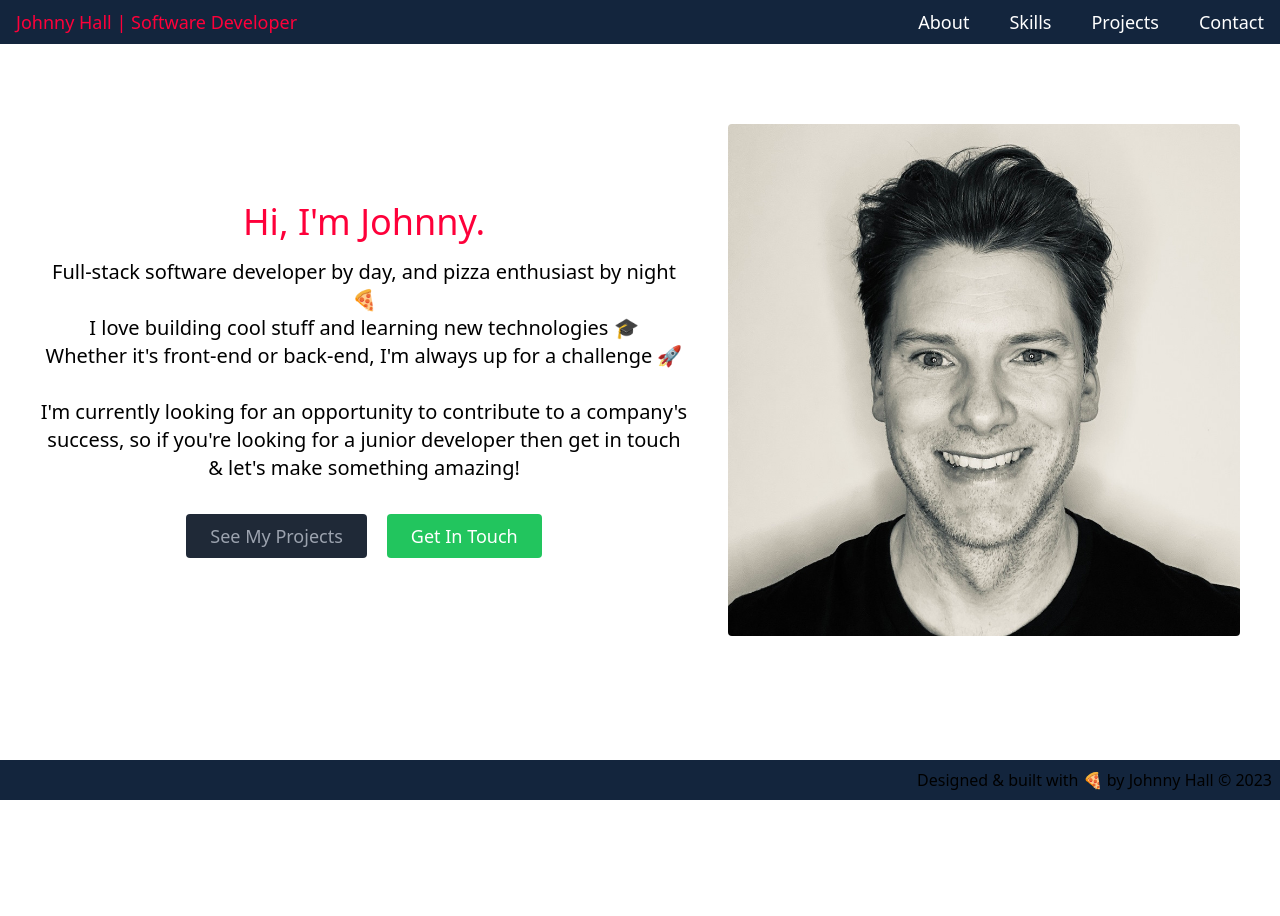
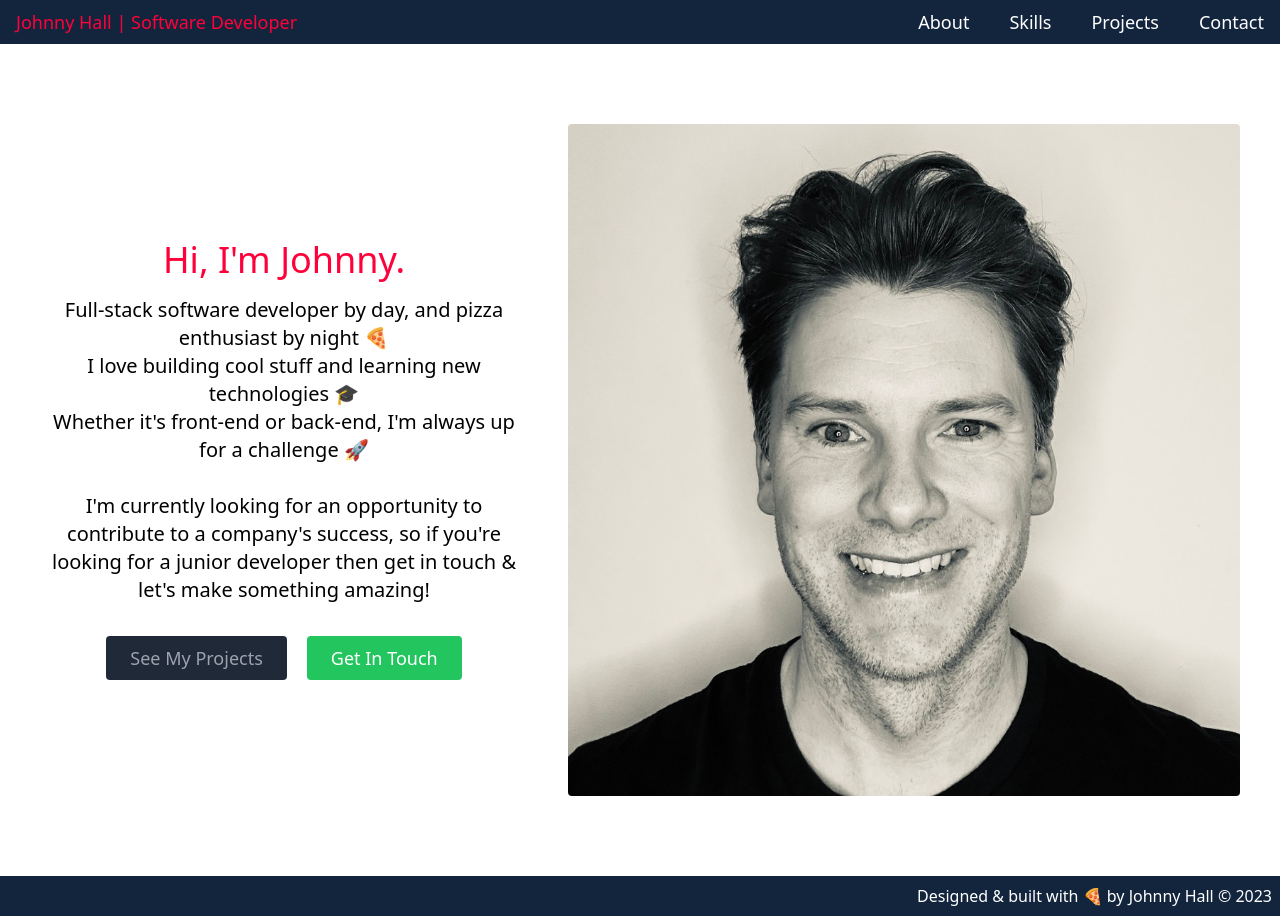
Before and after one commit to jbhall4291/portfolio, a React (Create React App) app: page / in a window 1280 px wide. Before the commit the page ends 800 px from the top, so only its background shows below. Built offline with nearby package versions, Linux system fonts and the light colour scheme.

Commit message:
styling tweaks

```diff
--- a/src/components/Footer.jsx
+++ b/src/components/Footer.jsx
@@ -4,7 +4,7 @@ const currentYear = new Date().getFullYear();
 
 function Footer() {
   return (
-    <footer className="bg-myTheme py-2 pr-2 text-right">
+    <footer className="bg-myTheme py-2 pr-2 text-right text-white">
       Designed & built with 🍕 by Johnny Hall © {currentYear}
     </footer>
   );
--- a/src/components/Hero.jsx
+++ b/src/components/Hero.jsx
@@ -70,7 +70,7 @@ function Hero() {
             </Link>
           </div>
         </div>
-        <div className="order-1 w-4/6 md:w-1/2 lg:order-2 lg:w-full lg:max-w-lg">
+        <div className="order-1 w-4/6 md:w-1/2 lg:order-2 lg:w-full lg:max-w-2xl">
           <img
             className="rounded object-cover object-center "
             alt="hero"
```
